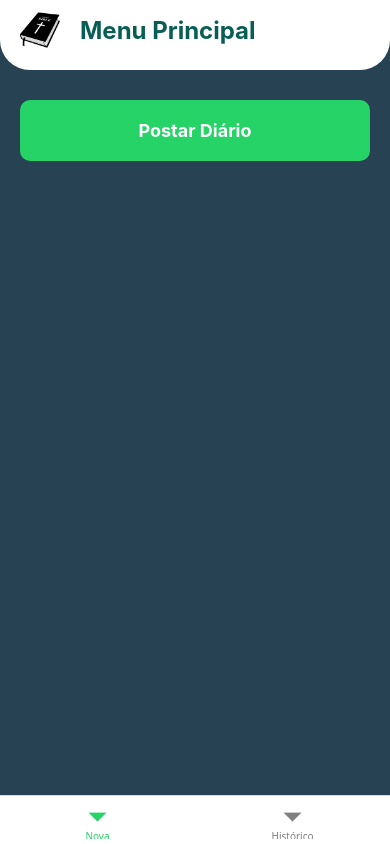
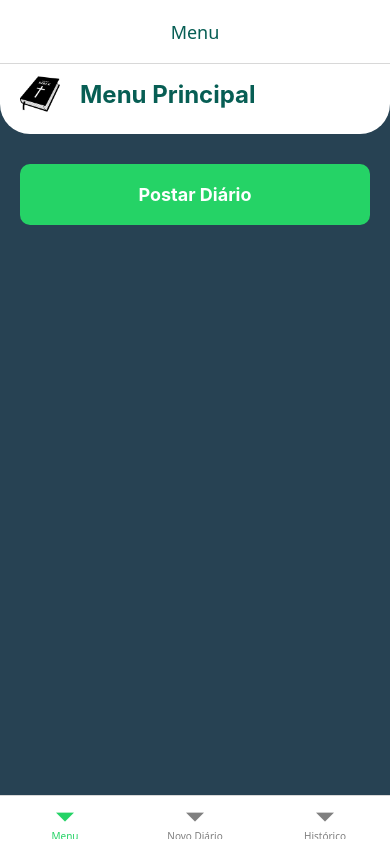
Before and after one commit to gabriel89toca/DiarioEspiritualMB, a React Native app: screen / in a window 390 px wide. Built offline with nearby package versions, Linux system fonts and the light colour scheme.

Commit message:
Tabs Criadas com sucesso

```diff
--- a/App.tsx
+++ b/App.tsx
@@ -1,10 +1,9 @@
 import React from 'react';
 import { NavigationContainer } from '@react-navigation/native';
-import { createStackNavigator } from '@react-navigation/stack';
-import { View, Text, Image, TextInput, StyleSheet, TouchableOpacity } from 'react-native';
 import { createBottomTabNavigator } from '@react-navigation/bottom-tabs';
+import { SafeAreaProvider } from 'react-native-safe-area-context';
 
-// Importe suas telas (vamos criá-las em arquivos separados)
+// Importação das telas
 import HomeScreen from './src/screens/HomeScreen';
 import PostagemScreen from './src/screens/PostagemScreen';
 import HistoricoScreen from './src/screens/HistoricoScreen';
@@ -13,101 +12,35 @@ const Tab = createBottomTabNavigator();
 
 export default function App() {
   return (
+    <SafeAreaProvider>
       <NavigationContainer>
         <Tab.Navigator
           screenOptions={{
-          headerShown: false, // Esconde o header padrão para usar o seu customizado
-          tabBarActiveTintColor: '#25D366', // Cor do ícone ativo (Verde WhatsApp)
+            headerShown: true, // Mantém o título lá em cima
+            headerStyle: { backgroundColor: '#fff' },
+            headerTintColor: '#075E54',
+            headerTitleAlign: 'center',
+            tabBarActiveTintColor: '#25D366', // Cor do ícone quando selecionado
             tabBarInactiveTintColor: 'gray',
           }}
         >
-        <Tab.Screen name="Nova" component={HomeScreen} />
-        <Tab.Screen name="Histórico" component={HistoricoScreen} />
+          <Tab.Screen
+            name="Início"
+            component={HomeScreen}
+            options={{ title: 'Menu' }}
+          />
+          <Tab.Screen
+            name="Postagem"
+            component={PostagemScreen}
+            options={{ title: 'Novo Diário' }}
+          />
+          <Tab.Screen
+            name="Historico"
+            component={HistoricoScreen}
+            options={{ title: 'Histórico' }}
+          />
         </Tab.Navigator>
       </NavigationContainer>
+    </SafeAreaProvider>
   );
 }
-
-function MyTabs() {
-  return (
-    <Tab.Navigator screenOptions={{ headerShown: false }}>
-      <Tab.Screen name="Nova" component={PostagemScreen} />
-      <Tab.Screen name="Histórico" component={HistoricoScreen} />
-    </Tab.Navigator>
-  );
-}
-
-// Definição das rotas (O contrato das telas)
-export type RootStackParamList = {
-  Home: undefined;
-  Postagem: { tipo: string }; // Tela de postagem espera saber se é diário ou fechamento
-};
-
-const Stack = createStackNavigator<RootStackParamList>();
-
-// Componente customizado para o Header
-const LogoTitle = ({ title }: { title: string }) => (
-  <View style={{ flexDirection: 'row', alignItems: 'center' }}>
-
-    <Text style={{ fontSize: 18, fontWeight: 'bold', color: '#075E54' }}>
-      {title}
-    </Text>
-    <Image
-      style={{ width: 130, height: 40, marginLeft: 25, borderRadius: 5 }}
-      source={require('./assets/logoMB.jpg')}
-      resizeMode="contain"
-    />
-  </View>
-);
-const LogoTitleHome = ({ title }: { title: string }) => (
-  <View style={{ flexDirection: 'row', alignItems: 'center' }}>
-    <Image
-      style={{ width: 30, height: 30, marginRight: 20, marginVertical: 5, borderRadius: 5 }}
-      source={require('./assets/home-black.png')}
-      resizeMode="contain"
-    />
-    <Text style={{ fontSize: 18, fontWeight: 'bold', color: '#075E54' }}>
-      {title}
-    </Text>
-    <Image
-      style={{ width: 130, height: 40, marginLeft: 25, borderRadius: 5 }}
-      source={require('./assets/logoMB.jpg')}
-      resizeMode="contain"
-    />
-  </View>
-);
-
-
-/* const App = () => {
-  return (
-    <NavigationContainer>
-      <Stack.Navigator
-        initialRouteName="Home"
-        screenOptions={{
-          headerShown: true,
-          headerStyle: { backgroundColor: '#fff' },
-          headerTintColor: '#075E54',
-          headerTitleStyle: { fontWeight: 'bold' },
-        }}
-      >
-        /* Aqui você declara suas telas como se fossem rotas no Angular */
-        /* <Stack.Screen
-         name="Home"
-          component={HomeScreen}
-          options={{
-            headerTitle: () => <LogoTitleHome title="Diário Espiritual"></LogoTitleHome>
-           }} // Esconde o topo na home se quiser usar seu header customizado
-        />
-        <Stack.Screen
-          name="Postagem"
-          component={PostagemScreen}
-           options={{
-            headerTitle: () => <LogoTitle title="Diário Espiritual"></LogoTitle>
-           }}
-        />
-      </Stack.Navigator>
-    </NavigationContainer>
-  );
-}; */
-
-//export default App;
--- a/package.json
+++ b/package.json
@@ -15,6 +15,7 @@
     "@react-native/new-app-screen": "0.85.2",
     "@react-navigation/bottom-tabs": "^7.15.10",
     "@react-navigation/native": "^7.2.2",
+    "@react-navigation/native-stack": "^7.14.12",
     "@react-navigation/stack": "^7.8.10",
     "react": "19.2.3",
     "react-native": "0.85.2",
```
Also changed, not shown: 1 other file (tests, documents, lock files or other folders). Lines whose indentation alone changed are shown as unchanged.
